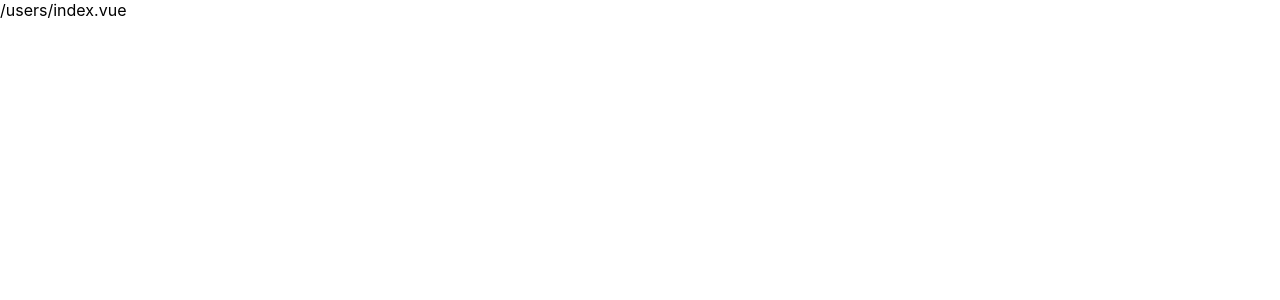
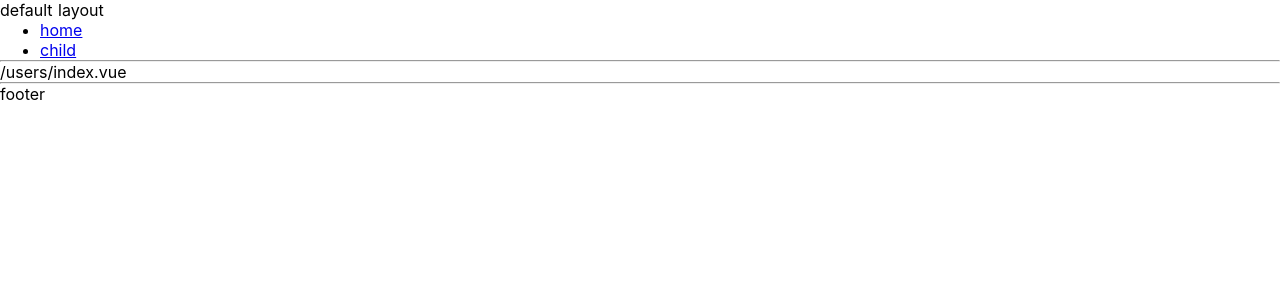
Before and after one commit to azuyuri/qiita-app, a Nuxt app: page /users in a window 1280 px wide. Shown: the top 300 px of the page. Built offline with nearby package versions, Linux system fonts and the light colour scheme.

Commit message:
Change layouts default.vue

```diff
--- a/layouts/default.vue
+++ b/layouts/default.vue
@@ -1,8 +1,26 @@
 <template>
   <div>
+    <span>default layout</span>
+    <AppNavigation />
+    <hr>
     <nuxt/>
+    <hr>
+    <footer>
+      footer
+    </footer>
   </div>
 </template>
+
+<script>
+import AppNavigation from '~/components/AppNavigation.vue'
+
+export default {
+  components: {
+    AppNavigation
+  }
+}
+</script>
+
 
 <style>
 html {
```
